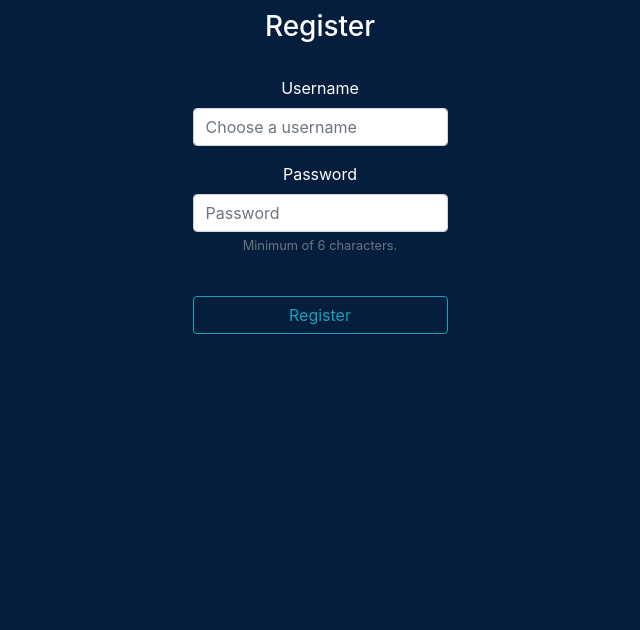
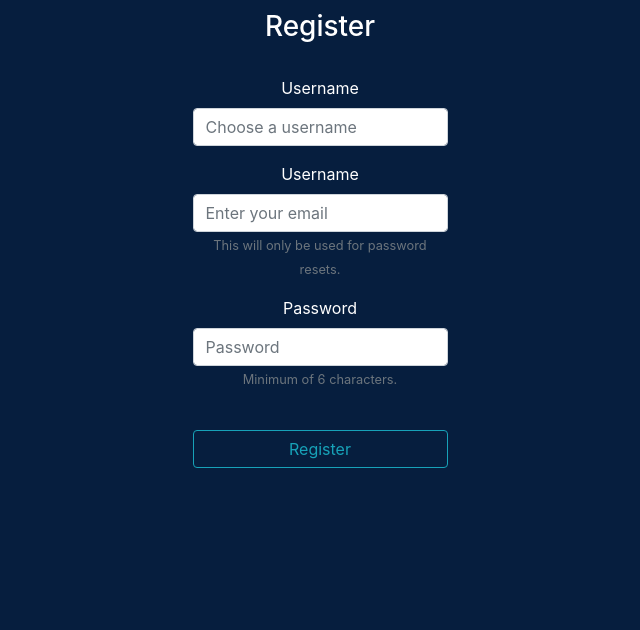
Before and after one commit to ii-Python/Ben-s-Things, a Flask app: page /register in a window 1280 px wide. Shown: the part 56-686 px from the top of the page, without its empty margins (320-960 px from the left). Run offline with Flask 2, Linux system fonts and the light colour scheme; some libraries are stand-ins or nearby versions.

Commit message:
Just some fixes

```diff
--- a/app/core.py
+++ b/app/core.py
@@ -3,6 +3,7 @@ from os import getenv
 from requests import get
 from flask import session
 
+# Master class
 class Core(object):
 
     def __init__(self):
--- a/app/routes/account.py
+++ b/app/routes/account.py
@@ -1,5 +1,7 @@
 # Modules
+import secrets
 from app import app
+
 from app.database import DB
 from flask import render_template, session, request, abort, redirect, url_for, make_response
 
@@ -80,18 +82,25 @@ def register():
         return render_template("pages/register.html"), 200
 
     username = request.form.get("id")
-
+    email = request.form.get("email")
     password = request.form.get("password")
 
     if request.args.get("redir"):
 
         session["redir"] = request.args.get("redir")
 
-    if not username or not password:
+    if not username or not password or not email:
 
         return render_template(
             "pages/register.html",
             error = "Please fill out all fields."
+        ), 400
+
+    elif not len(email) > 5 or not "@" in email:
+
+        return render_template(
+            "pages/register.html",
+            error = "Please enter a valid email."
         ), 400
 
     elif len(password) < 6:
@@ -110,7 +119,7 @@ def register():
             error = "The specified username is already taken."
         ), 400
 
-    db.register(username, password)
+    db.register(username, password, email)
 
     db.close()
 
--- a/app/routes/api.py
+++ b/app/routes/api.py
@@ -204,7 +204,7 @@ def userInformation():
 
         return return_data(403, {"message": "Invalid authorization."}), 403
 
-    return jsonify(username = user[0], signupDate = user[2])
+    return jsonify(username = user[0], signupDate = user[3], email = user[2]), 200
 
 @app.route("/api/v1/authenticate", methods = ["POST"])
 def authenticateUser():
--- a/app/templates/pages/register.html
+++ b/app/templates/pages/register.html
@@ -15,6 +15,11 @@
                         <input type = "username" class = "form-control" id = "idInput" placeholder = "Choose a username" name = "id">
                     </div>
                     <div class = "form-group">
+                        <label for = "emailInput">Username</label>
+                        <input type = "email" class = "form-control" id = "emailInput" placeholder = "Enter your email" name = "email">
+                        <small class = "text-muted">This will only be used for password resets.</small>
+                    </div>
+                    <div class = "form-group">
                         <label for = "passInput">Password</label>
                         <input type = "password" class = "form-control" id = "passInput" placeholder = "Password" name = "password">
                         <small class = "text-muted">Minimum of 6 characters.</small>
--- a/setup.py
+++ b/setup.py
@@ -23,6 +23,7 @@ cursor.execute("""
 CREATE TABLE IF NOT EXISTS users (
     username text,
     password text,
+    email text,
     signup text,
     token text
 )
```
Also changed, not shown: app/database.py (+14 -4 lines).
